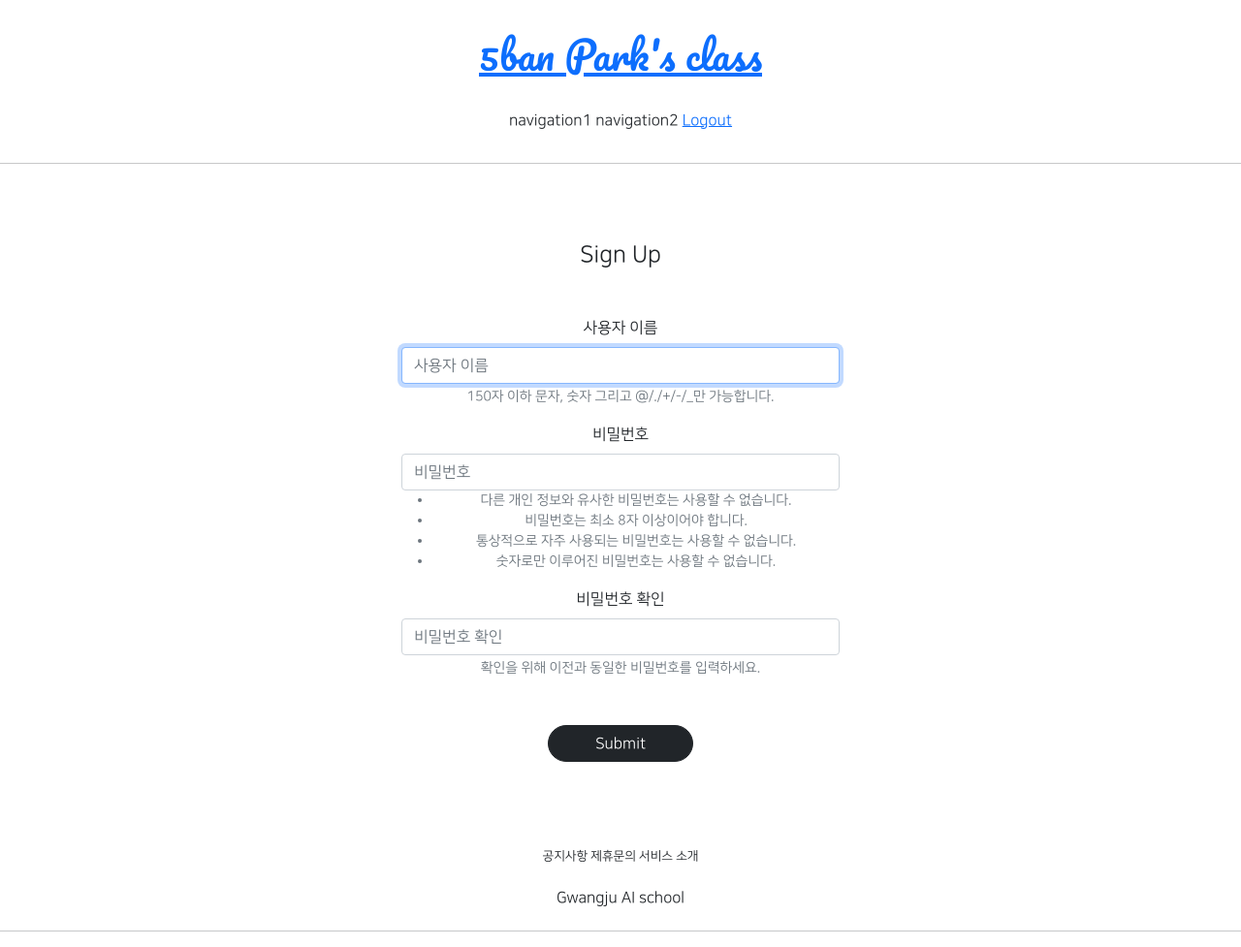
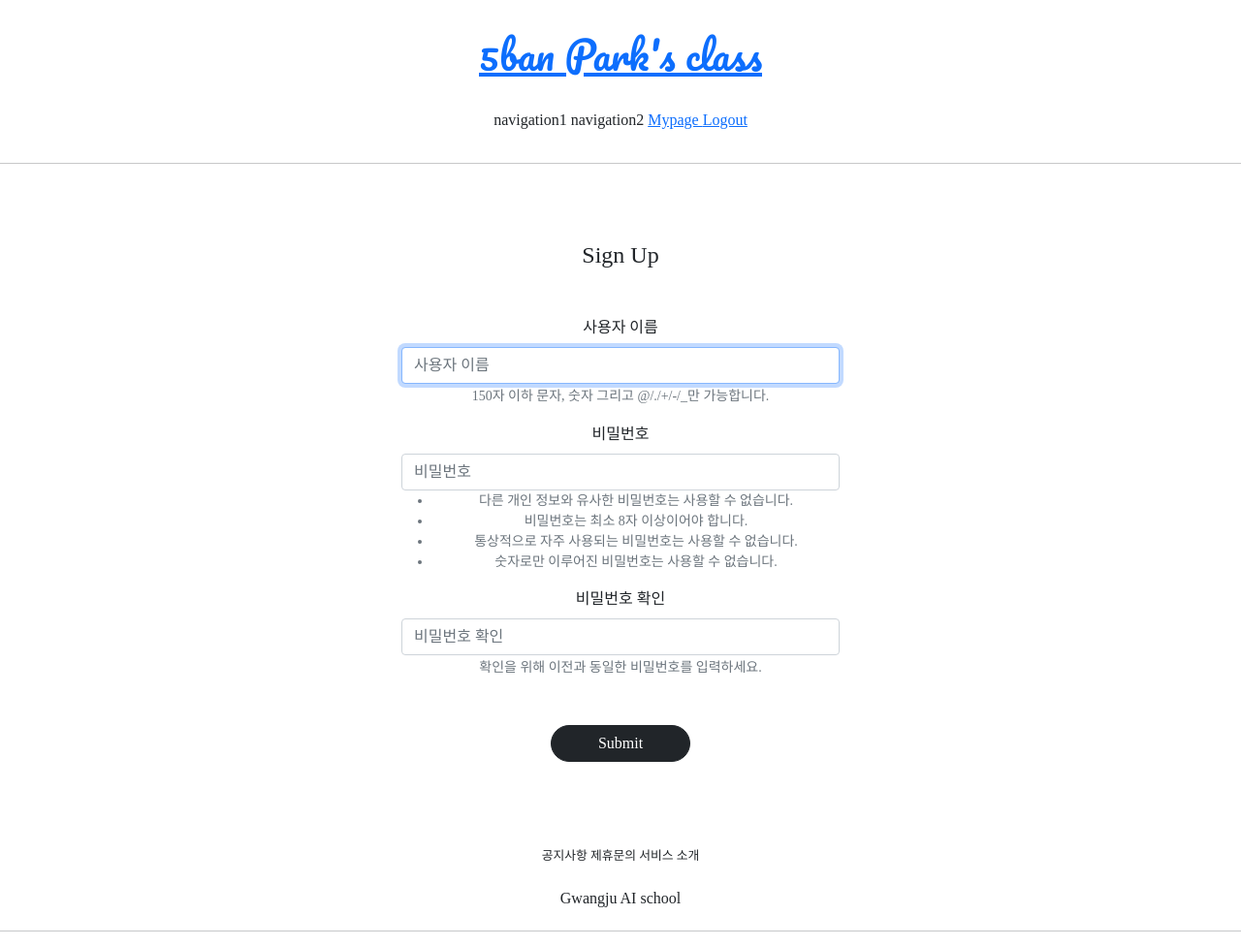
Before and after one commit to glory-ju/julyfifth, a Django app: page /accounts/create/ in a window 1280 px wide. Shown: the whole page at 97% size. Run offline with Django 3.2, Linux system fonts and the light colour scheme; the visitor is signed in with stand-in values (Sample User, id 1); parts of the project's set-up code (start-up, migrations or seed data) failed here and were passed over; some libraries are stand-ins or nearby versions; some web fonts are replaced.

Commit message:
0715/ Web Application 3rd commit

```diff
--- a/accountapp/urls.py
+++ b/accountapp/urls.py
@@ -1,7 +1,7 @@
 from django.contrib.auth.views import LoginView, LogoutView
 from django.urls import path
 
-from accountapp.views import hello_world, AccountCreateView
+from accountapp.views import hello_world, AccountCreateView, AccountDetailView
 
 app_name = 'accountapp'
 
@@ -12,5 +12,7 @@ urlpatterns = [
 
     path('logout/', LogoutView.as_view(), name='logout'),
 
-    path('create/', AccountCreateView.as_view(), name='create')
+    path('create/', AccountCreateView.as_view(), name='create'),
+
+    path('detail/<int:pk>', AccountDetailView.as_view(), name='detail')
 ]
--- a/accountapp/views.py
+++ b/accountapp/views.py
@@ -5,7 +5,7 @@ from django.shortcuts import render
 
 # Create your views here.
 from django.urls import reverse, reverse_lazy
-from django.views.generic import CreateView
+from django.views.generic import CreateView, DetailView
 
 from accountapp.models import HelloWorld
 
@@ -35,3 +35,9 @@ class AccountCreateView(CreateView):
     form_class = UserCreationForm
     success_url = reverse_lazy('accountapp:hello_world')
     template_name = 'accountapp/create.html'
+
+
+class AccountDetailView(DetailView):
+    model = User
+    context_object_name = 'target_user'
+    template_name = 'accountapp/detail.html'
--- a/templates/base.html
+++ b/templates/base.html
@@ -3,7 +3,7 @@
 <html lang="en">
 {% include 'head.html' %}
 
-<body style="font-family: 'NanumSquareR'">
+<body style="font-family: 'NanumSquareEB'">
 
 {% include 'header.html' %}
 
--- a/templates/head.html
+++ b/templates/head.html
@@ -35,9 +35,9 @@
             url("{% static 'fonts/NanumSquareB.otf' %}") format("opentype");
         }
         @font-face {
-            font-family: 'NanumSquareR';
-            src: local('NanumSquareR'),
-            url("{% static 'fonts/NanumSquareR.otf' %}") format("opentype");
+            font-family: 'NanumSquareL';
+            src: local('NanumSquareL'),
+            url("{% static 'fonts/NanumSquareL.otf' %}") format("opentype");
         }
     </style>
 </head>
--- a/templates/header.html
+++ b/templates/header.html
@@ -25,10 +25,16 @@
         </span>
         {% else %}
         <span>
+            <a href="{% url 'accountapp:detail' pk=user.pk %}">
+                Mypage
+            </a>
+        </span>
+        <span>
             <a href="{% url 'accountapp:logout' %}">
                 Logout
             </a>
         </span>
+
         {% endif %}
     </div>
 
```
Also changed, not shown: accountapp/templates/accountapp/detail.html (added, +16 -0 lines).
